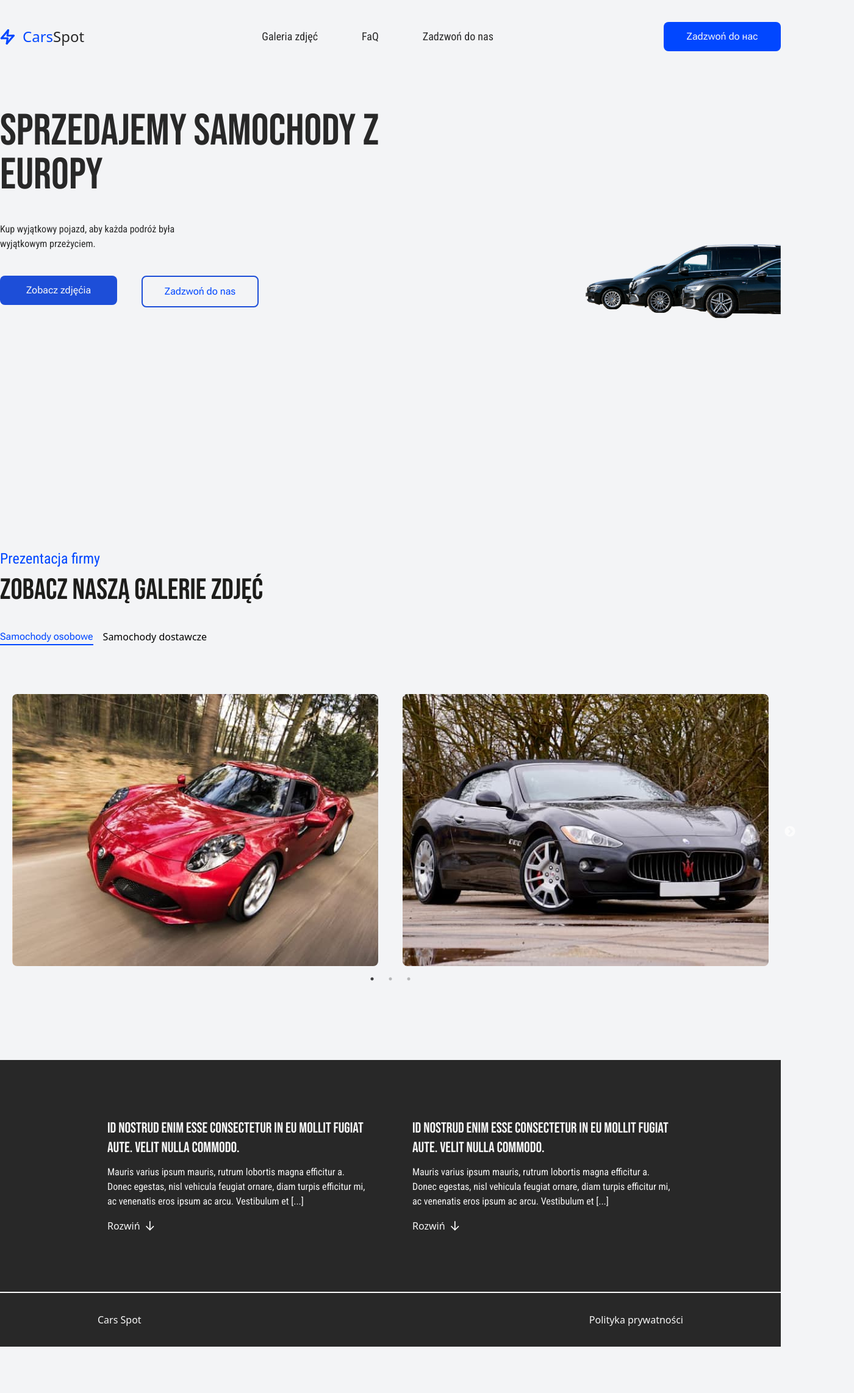
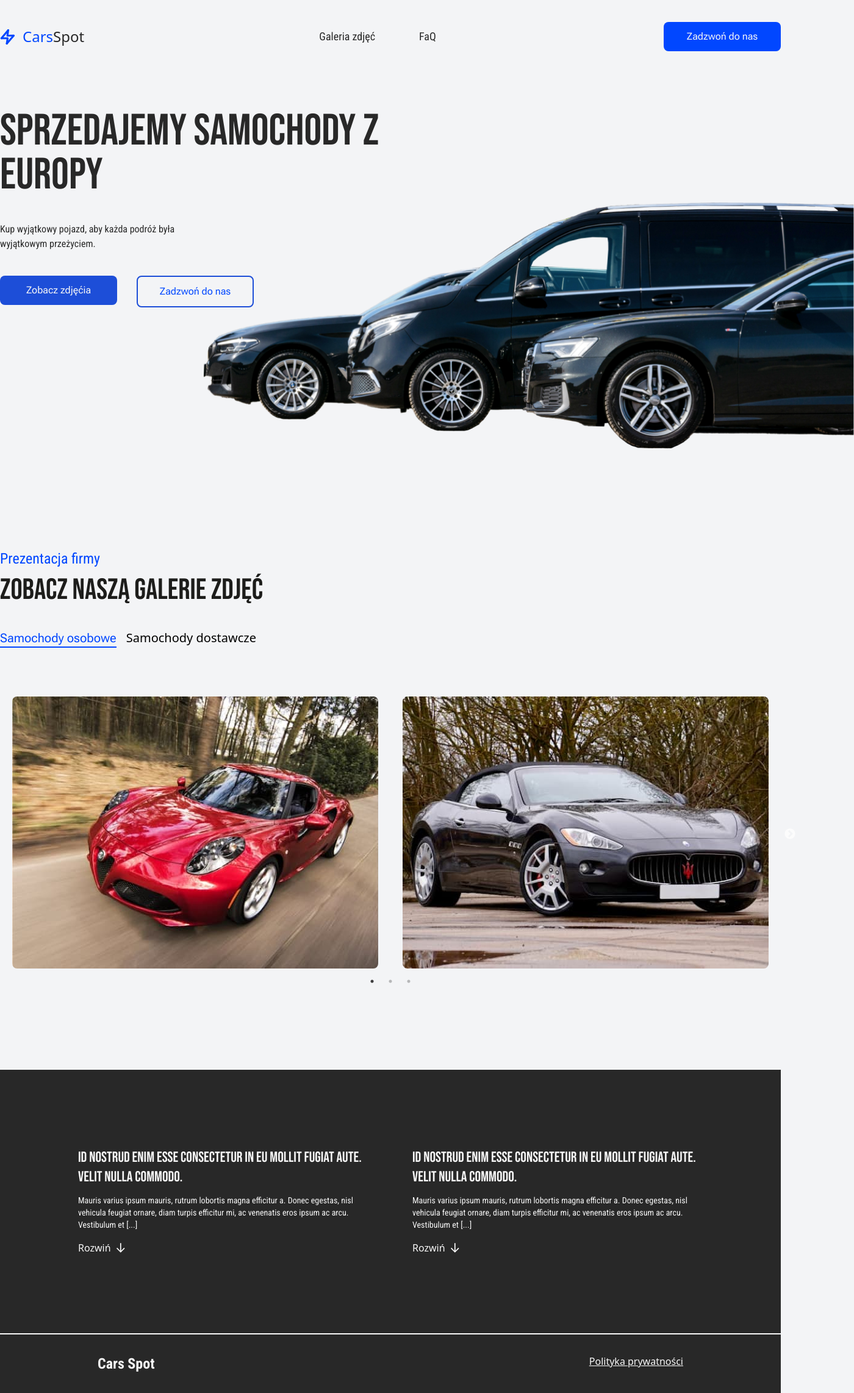
Before and after one commit to KarolinaIvanitska/Cars_Spot, a React (Vite) app: page / in a window 1280 px wide. Shown: the whole page at 61% size, 1400 px wide, since content can reach past the window. Before the commit the page ends 2208 px from the top, so only its background shows below. Built offline with nearby package versions, Linux system fonts and the light colour scheme.

Commit message:
Add responsive styles to all components

```diff
--- a/src/App.jsx
+++ b/src/App.jsx
@@ -7,7 +7,7 @@ import SEO from "./components/SEO/SEO.JSX";
 function App() {
   return (
     <>
-      <div className="container mx-auto pt-5 pb-10px">
+      <div className="container pt-5 pb-10px m-auto">
         <Navigation />
         <Hero />
         <Headers_presentation />
--- a/src/components/Car_Gallery/Car_Gallery.jsx
+++ b/src/components/Car_Gallery/Car_Gallery.jsx
@@ -12,7 +12,7 @@ const Car_Gallery = ({ data = [] }) => {
   };
 
   return (
-    <div className="h-[601px] pt-14 w-[100%]">
+    <div className=" mobile:pt-7 tablet:pt-14 w-[100%] gap-4">
       <div className="m-auto">
         <Slider {...settings}>
           {data.map((item, index) => {
@@ -20,7 +20,7 @@ const Car_Gallery = ({ data = [] }) => {
               <div key={index}>
                 <img
                   src={item.image}
-                  className="w-[601px] h-[446px] object-cover rounded-lg"
+                  className="mobile:w-[401px] mobile:h-[146px] tablet:w-[601px] tablet:h-[446px] object-cover rounded-lg"
                 />
               </div>
             );
--- a/src/components/Footer/Footer.jsx
+++ b/src/components/Footer/Footer.jsx
@@ -1,11 +1,14 @@
 const Footer = () => {
   return (
-    <footer className="bg-text-color  border-background-color border-t-2">
-      <div className="flex justify-between  pt-8 pb-8 pr-40 pl-40">
-        <a href="/" className="text-background-color">
+    <footer className="bg-text-color  border-background-color border-t-2 ">
+      <div className="flex justify-between  mobile:p-4 desktop:pt-8 desktop:pb-8 desktop:pr-40 desktop:pl-40">
+        <a
+          href="/"
+          className="text-background-color font-roboto font-bold desktop:text-2xl"
+        >
           Cars Spot
         </a>
-        <a className="text-background-color">Polityka prywatności</a>
+        <a className="text-background-color underline">Polityka prywatności</a>
       </div>
     </footer>
   );
--- a/src/components/Headers_presentation/Headers_presentation.jsx
+++ b/src/components/Headers_presentation/Headers_presentation.jsx
@@ -8,19 +8,19 @@ const Headers_presentation = () => {
     setSelectedCarType(type);
   };
   return (
-    <section id="gallery" className="h-[678px] mb-40">
-      <h1 className="text-2xl text-logo-color mb-3 font-roboto">
+    <section id="gallery" className="mb-40 container">
+      <h1 className="mobile:xl tablet:text-2xl text-logo-color mobile:mb-1 tablet:mb-3 font-roboto">
         Prezentacja firmy
       </h1>
-      <h2 className="text-5xl  uppercase text-start max-w-2xl text-text-color-2 mb-10 font-bebas">
+      <h2 className="mobile:text-2xl tablet:text-5xl uppercase text-start max-w-2xl text-text-color-2 mb-10 font-bebas">
         Zobacz naszą galerie zdjęć
       </h2>
       <div className="flex space-x-4 mb-6">
         <div
           onClick={() => handleCarTypeChange("osobowe")}
-          className={`cursor-pointer ${
+          className={`cursor-pointer mobile:text-sm tablet:text-xl  ${
             selectedCarType === "osobowe"
-              ? "text-logo-color border-b-2 border-logo-color font-roboto_flex"
+              ? "text-logo-color border-b-2 border-logo-color font-roboto_flex  "
               : "text-color-2"
           } transition-colors duration-300`}
         >
@@ -28,7 +28,7 @@ const Headers_presentation = () => {
         </div>
         <div
           onClick={() => handleCarTypeChange("dostawcze")}
-          className={`cursor-pointer ${
+          className={`cursor-pointer mobile:text-sm tablet:text-xl ${
             selectedCarType === "dostawcze"
               ? "text-logo-color border-b-2 border-logo-color font-roboto_flex"
               : "text-color-2"
--- a/src/components/Hero/Hero.jsx
+++ b/src/components/Hero/Hero.jsx
@@ -2,32 +2,32 @@ import cars from "../../images/cars.png";
 
 const Hero = () => {
   return (
-    <section className="h-screen">
-      <div className="flex flex-col m-auto">
-        <h1 className="mobile:text-3xl tablet:text-7xl  uppercase text-start  pt-20 pb-10 max-w-2xl text-text-color font-bebas">
+    <section className="relative tablet:h-screen mobile:h-100% mobile:mb-40 tablet:mb-0">
+      <img
+        src={cars}
+        alt="Cars"
+        className="absolute mobile:top-[120px] tablet:top-[360px]  desktop:top-[230px]  w-full h-auto mobile:w-1/2 tablet:w-5/6 object-cover z-0 desktop:-right-[120px] mobile:right-0"
+      />
+      <div className="relative flex flex-col m-auto z-10">
+        <h1 className="mobile:text-3xl tablet:text-7xl uppercase text-start pt-20 pb-10 max-w-2xl text-text-color font-bebas">
           Sprzedajemy samochody z Europy
         </h1>
-        <p className="text-start  mobile:pb-5 tablet:pb-10 tablet:w-80 mobile:w-60 text-text-color font-roboto">
+        <p className="text-start mobile:pb-5 tablet:pb-10 tablet:w-80 mobile:w-60 text-text-color font-roboto">
           Kup wyjątkowy pojazd, aby każda podróż była wyjątkowym przeżyciem.
         </p>
-        <ul className="flex gap-10">
+        <ul className="flex gap-8">
           <li>
-            <button className="bg-blue-700 text-background-color font-roboto_flex p-3 rounded-lg  transition duration-300 ease-in-out transform hover:bg-blue-800 hover:scale-105 tablet:w-48 mobile:w-36">
+            <button className="bg-blue-700 text-background-color font-roboto_flex p-3 rounded-lg transition duration-300 ease-in-out transform hover:bg-blue-800 hover:scale-105 mobile:w-36 tablet:w-48">
               <a href="#gallery">Zobacz zdjęćia</a>
             </button>
           </li>
           <li>
-            <button className="bg-white-700 text-logo-color  font-roboto_flex p-3 rounded-lg w-48  border-blue-700 border-2 transition duration-300 ease-in-out transform hover:bg-background-color hover:text-logo-color hover:border-blue-700 hover:scale-105 tablet:w-48 mobile:w-36">
+            <button className="bg-white-700 text-logo-color font-roboto_flex p-3 rounded-lg  border-blue-700 border-2 transition duration-300 ease-in-out transform hover:bg-background-color hover:text-logo-color hover:border-blue-700 hover:scale-105 mobile:w-36 tablet:w-48">
               <a href="tel:+48 123 456 789">Zadzwoń do nas</a>
             </button>
           </li>
         </ul>
       </div>
-      <img
-        src={cars}
-        alt="Cars"
-        className="absolute mobile: top-[400px] right-0 w-full h-auto mobile:w-1/2 tablet:w-1/3 desktop:w-1/4 object-cover"
-      />
     </section>
   );
 };
--- a/src/components/Navigation/Navigation.jsx
+++ b/src/components/Navigation/Navigation.jsx
@@ -1,6 +1,6 @@
 import { useState } from "react";
 import { Icon } from "../../icons/Icon";
-import NavigationLinks from "./Navigations_links";
+
 const Navigation = () => {
   const [isModalOpen, setIsModalOpen] = useState(false);
   const toggleModal = () => {
@@ -10,7 +10,7 @@ const Navigation = () => {
   return (
     <header className="top-0">
       <nav>
-        <div className="container mx-auto flex justify-between items-center py-4">
+        <div className="container  flex justify-between items-center py-4">
           <div className="flex items-center">
             <Icon id="logo" size={25} className="text-logo-color" />
             <a
@@ -20,13 +20,21 @@ const Navigation = () => {
               <span className="text-2xl text-logo-color">Cars</span>Spot
             </a>
           </div>
-
-          <div className="hidden tablet:flex items-center">
-            <NavigationLinks onClick={toggleModal} />
-          </div>
+          <ul className="hidden tablet:flex items-center justify-between gap-10">
+            <li>
+              <a href="#gallery" className="link">
+                Galeria zdjęć
+              </a>
+            </li>
+            <li>
+              <a href="#faq" className="link">
+                FaQ
+              </a>
+            </li>
+          </ul>
 
           <button type="button" className="hidden tablet:block btn_zadzwon">
-            <a href="tel:+48 123 456 789">Zadzwoń do нас</a>
+            <a href="tel:+48 123 456 789">Zadzwoń do nas</a>
           </button>
 
           <button
@@ -49,7 +57,35 @@ const Navigation = () => {
                 className="stroke-logo-color fill-logo-color"
               />
             </button>
-            <NavigationLinks onClick={toggleModal} />
+            <ul className="flex flex-col gap-6">
+              <li>
+                <a
+                  href="gallery"
+                  className="link block text-xl"
+                  onClick={toggleModal}
+                >
+                  Galeria zdjęć
+                </a>
+              </li>
+              <li>
+                <a
+                  href="faq"
+                  className="link block text-xl"
+                  onClick={toggleModal}
+                >
+                  FaQ
+                </a>
+              </li>
+              <li>
+                <a
+                  className="link block text-xl"
+                  href="tel:+48 123 456 789"
+                  onClick={toggleModal}
+                >
+                  Zadzwoń do nas
+                </a>
+              </li>
+            </ul>
           </div>
         </div>
       )}
--- a/src/components/Navigation/Navigations_links.jsx
+++ /dev/null
@@ -1,27 +0,0 @@
-const NavigationLinks = ({ onClick }) => {
-  return (
-    <ul className="flex flex-col tablet:flex-row gap-6 mobile:gap-10">
-      <li>
-        <a className="link block text-xl" onClick={onClick}>
-          Galeria zdjęć
-        </a>
-      </li>
-      <li>
-        <a className="link block text-xl" onClick={onClick}>
-          FaQ
-        </a>
-      </li>
-      <li>
-        <a
-          className="link block text-xl"
-          href="tel:+48 123 456 789"
-          onClick={onClick}
-        >
-          Zadzwoń do nas
-        </a>
-      </li>
-    </ul>
-  );
-};
-
-export default NavigationLinks;
--- a/src/components/SEO/SEO.jsx
+++ b/src/components/SEO/SEO.jsx
@@ -9,9 +9,9 @@ const SEO = () => {
   const toggleText2 = () => setIsTextVisible2(!isTextVisible2);
 
   return (
-    <section className="bg-text-color pt-20 pb-20 pr-40 pl-40">
-      <div>
-        <ul className="flex gap-10">
+    <section id="faq" className="bg-text-color">
+      <div className="flex m-auto">
+        <ul className="flex gap-10 mobile:p-3 desktop:p-28">
           <li className="li">
             <h2 className="text-h2">
               Id nostrud enim esse consectetur in eu mollit fugiat aute. Velit
--- a/src/index.css
+++ b/src/index.css
@@ -1,6 +1,10 @@
 @tailwind base;
 @tailwind components;
 @tailwind utilities;
+
+.html {
+  scroll-behavior: smooth;
+}
 
 body {
   @apply bg-gray-100;
@@ -16,11 +20,11 @@ body {
 /* section SEO */
 
 .text-h2 {
-  @apply text-2xl  uppercase text-background-color font-bebas mb-3 font-normal;
+  @apply text-2xl  uppercase text-background-color font-bebas mb-3 tablet:text-2xl font-normal mobile:text-sm;
 }
 
 .text-p {
-  @apply text-background-color font-roboto font-normal;
+  @apply text-background-color font-roboto tablet:text-sm font-normal mobile:text-xs;
 }
 
 .li {
@@ -32,7 +36,7 @@ body {
 }
 
 .btn_zadzwon {
-  @apply bg-logo-color text-background-color font-roboto_flex p-3 rounded-lg w-48 transition duration-300 ease-in-out transform hover:bg-blue-800 hover:scale-105;
+  @apply bg-logo-color text-background-color  font-roboto_flex p-3 rounded-lg w-48 transition duration-300 ease-in-out transform hover:bg-blue-800 hover:scale-105;
 }
 
 .link {
```
